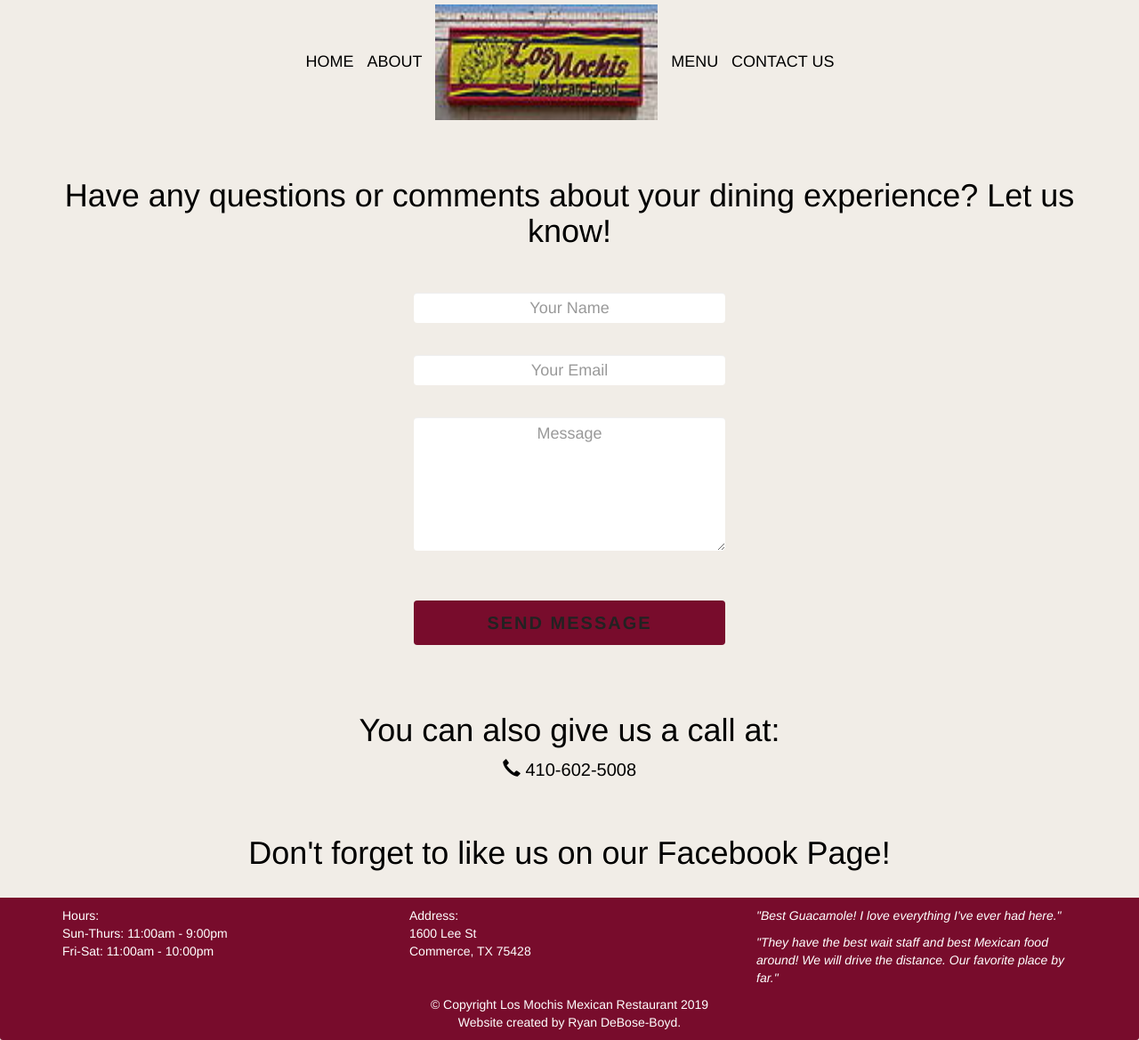
After one commit to ryan96db/Los-Mochis-Demo-Website-2, a PHP site: page /contact.html in a window 1280 px wide. The commit adds this page. Shown: the whole page at 89% size. Run offline with PHP 8.4, Linux system fonts and the light colour scheme; some libraries are stand-ins or nearby versions.

Commit message:
Added about and Contact Pages

```diff
--- /dev/null
+++ b/contact.html
@@ -0,0 +1,145 @@
+<!-- /*browser-sync start --server --directory --files "*"
+ */ -->
+
+<!doctype html>
+<html lang="en">
+  <head>
+
+  	<meta charset="utf-8">
+    <meta http-equiv="X-UA-Compatible" content="IE=edge">
+    <meta name="viewport" content="width=device-width, initial-scale=1">
+
+    <link rel="stylesheet" href="https://maxcdn.bootstrapcdn.com/bootstrap/3.3.7/css/bootstrap.min.css">
+    <link rel="stylesheet" href="css/styles.css">
+    <link href="https://fonts.googleapis.com/css?family=Oxygen:300,400,700" rel="stylesheet">
+    <link href="https://fonts.googleapis.com/css?family=Lora" rel="stylesheet">
+
+    	<!-- jQuery (Bootstrap JS plugins depend on it) -->
+  <script src="https://ajax.googleapis.com/ajax/libs/jquery/3.3.1/jquery.min.js"></script>
+  <script src="https://maxcdn.bootstrapcdn.com/bootstrap/3.3.7/js/bootstrap.min.js"></script>
+  <script src="js/script.js"></script>
+
+    <link href="https://maxcdn.bootstrapcdn.com/font-awesome/4.4.0/css/font-awesome.min.css" rel="stylesheet">
+
+  </head>
+  <body>
+
+  <header>
+
+
+      <div><!-- Navigation Bar -->
+
+
+
+          <ul id="nav">
+          <li><a href="index.html">Home</a></li>
+          <li><a href="about.html">About</a></li>
+          <li> <a href="index.html">
+         <img id="logoimage" src="images/Logo.jpg" width=300 height= "150" style="border: 0">
+         </a></li>
+         <li><a href="menu.html">Menu</a></li>
+          <li><a href="contact.html">Contact Us</a></li>
+
+      </ul>
+
+
+
+
+
+
+          <!-- <a id="facebook" href="https://www.facebook.com/Losmochiscommerce/"><i class="fa fa-facebook"></i></a>
+          </ul> -->
+      </div><!-- End of Navigation Bar -->
+      <br>
+      <br>
+
+  </header>
+
+  <!--  BEGINNING OF MAIN CONTENT -->
+
+
+
+  <div id="main-content" class="container">
+
+        <h1>Have any questions or comments about your dining experience? Let us know! </h1>
+
+<div class="contact-form">
+  <form id="contact-form" action="contact-form-handler.php" method="post" >
+    <input name="name" type="text" class="form-control" placeholder ="Your Name" required>
+    <br>
+    <input name="email" type="email" class="form-control" placeholder ="Your Email" required>
+    <br>
+
+
+
+    <textarea name="message" type="text" class="form-control" placeholder="Message" required></textarea><br>
+
+    <input type="submit" class="form-control submit" value="SEND MESSAGE"><br><br>
+
+  </form>
+
+  <h1>You can also give us a call at: </h1>
+
+
+          <a id="phone" href="tel:410-602-5008">
+              <span class="glyphicon glyphicon-earphone"></span> 410-602-5008</a><br><br>
+
+
+  <h1>Don't forget to like us on our <a id="fblink" href="https://www.facebook.com/Losmochiscommerce/" target = "_blank">Facebook Page!</h1>
+
+</div>
+
+
+
+        </div>
+
+      </div> <!-- End of #main-content -->
+
+       <footer class="panel-footer">
+        <div class="container">
+          <div class="row">
+            <section id="hours" class="col-sm-4">
+              <span>Hours:</span><br>
+              Sun-Thurs: 11:00am - 9:00pm<br>
+              Fri-Sat: 11:00am - 10:00pm<br>
+              <hr class="visible-xs">
+            </section>
+
+            <section id="address" class="col-sm-4">
+            <span>Address:</span><br>
+              1600 Lee St<br>
+              Commerce, TX 75428
+              <hr class="visible-xs">
+
+
+
+
+
+            </section>
+
+
+            <section id="testimonials" class="col-sm-4">
+              <p>"Best Guacamole! I love everything I've ever had here."</p>
+              <p>"They have the best wait staff and best Mexican food around! We will drive the distance. Our favorite place by far."</p>
+            </section>
+
+
+
+
+          </div>
+
+
+
+        </div>
+
+
+          <div class="text-center">&copy; Copyright Los Mochis Mexican Restaurant 2019 </div>
+          <div class="text-center">Website created by Ryan DeBose-Boyd. </div>
+        </div>
+
+      </footer>
+
+
+
+  </body>
+</html>
--- a/css/styles.css
+++ b/css/styles.css
@@ -238,7 +238,6 @@ p {
   z-index: 1;
   font-size: auto;
   overflow-y: scroll;
-  overflow-x: scroll;
   height: 350px;
 
 
@@ -273,6 +272,85 @@ p {
 
 /*End of Menu Page*/
 /*End of Menu Stylings*/
+
+/*BEGINNING OF CONTACT FORM*/
+
+form {
+  margin-top: 50px;
+  /*transition: all 4s ease-in-out;*/
+
+}
+
+.form-control {
+  width: 350px;
+  display: block;
+  border: none;
+  outline: none;
+  text-align: center;
+  margin-left: auto;
+  margin-right: auto;
+  font-size: 18px;
+  margin-bottom: 16px;
+}
+
+textarea.form-control {
+  max-height: 150px;
+  min-height: 150px;
+  max-width: 350px;
+  min-width: 350px;
+  padding: 6px 12px;
+  margin-right: 8px;
+  margin-left: auto;
+  margin-right: auto;
+
+}
+
+input {
+  height: 50px;
+  display: inline-block;
+  font-size: 18px;
+
+}
+
+form .submit {
+  background: #780C2C;
+  border-color: transparent;
+  color: #222;
+  font-size: 20px;
+  font-weight: bold;
+  letter-spacing: 2px;
+  height: 50px;
+  margin-top: 20px;
+  margin-right: 10px;
+  margin-left: auto;
+  margin-right: auto;
+}
+
+form .submit:hover {
+  background-color: #2D582B;
+}
+
+#phone { /* Phone number */
+	text-align: center;
+	display: block;
+	padding-bottom: 0;
+	text-decoration: none;
+	list-style: none;
+	font-size: 20px;
+	color: #000;
+
+}
+
+#fblink {
+	text-decoration: none;
+	color: #000;
+}
+
+#fblink:hover {
+	color: #2D582B;
+}
+
+/*END OF CONTACT FORM*/
 
 /*Extra Extra Small Devices (iPhones, around 375px, etc.)*/
 @media (min-width: 320px) {
```
Also changed, not shown: about.html (added, +122 -0 lines).
